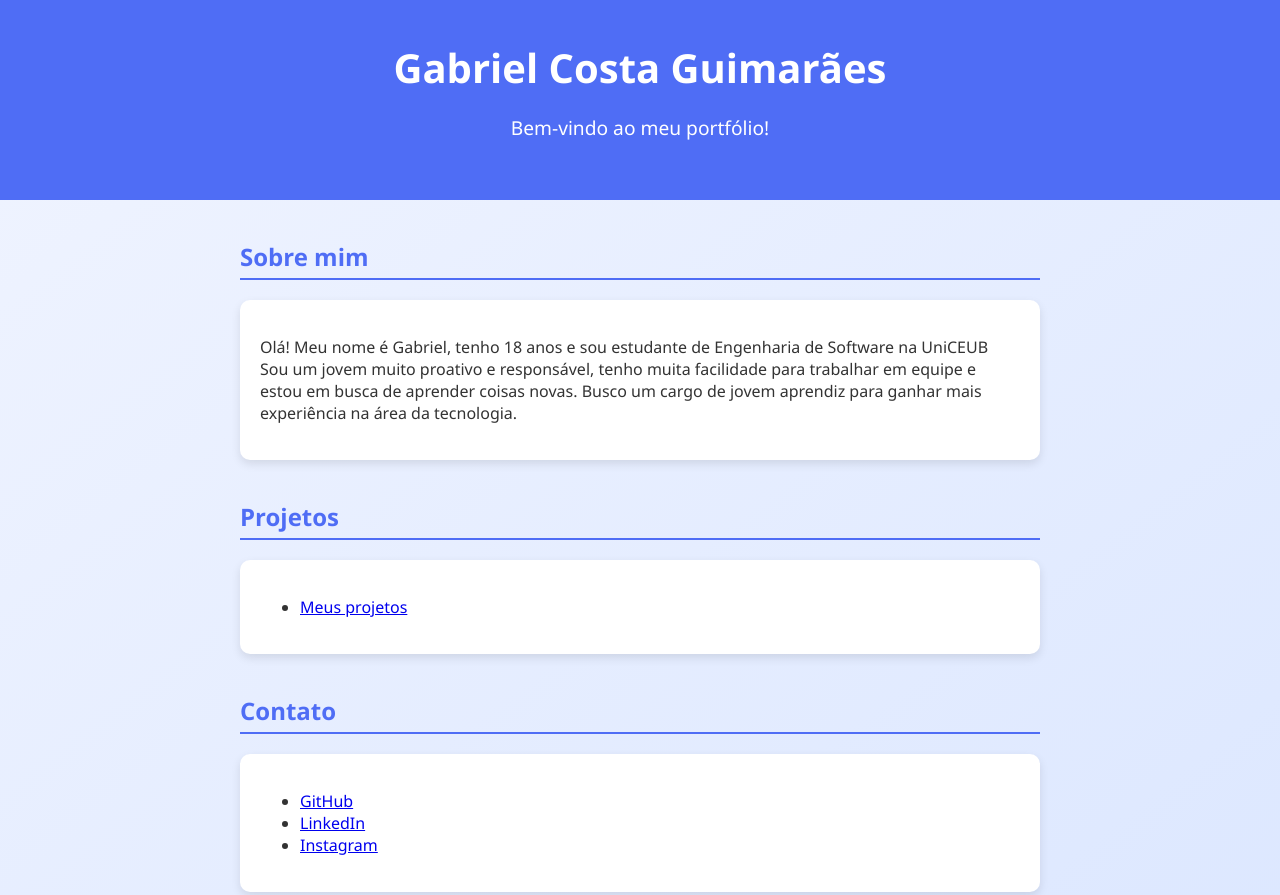
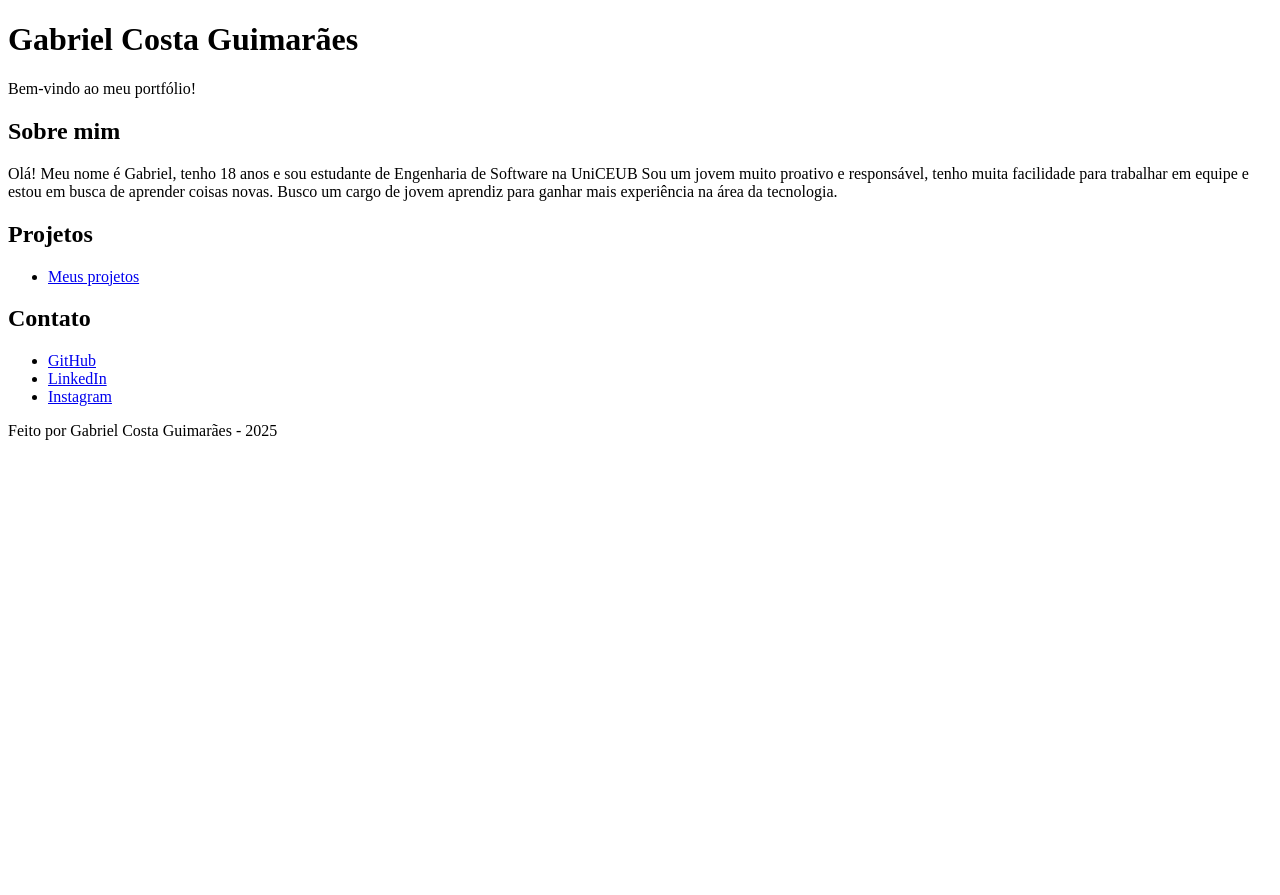
Before and after one commit to gabxnz/page, a plain HTML site: page index.html in a window 1280 px wide. Shown: the top 895 px of the page. After the commit the page ends 800 px from the top, so only its background shows below. Drawn offline with Linux system fonts and the light colour scheme.

Commit message:
Update index.html

```diff
--- a/index.html
+++ b/index.html
@@ -1,61 +1,4 @@
 <!DOCTYPE html>
-<html lang="pt-BR">
-<head>
-  <meta charset="UTF-8" />
-  <meta name="viewport" content="width=device-width, initial-scale=1.0" />
-  <title>Meu Portfólio</title>
-  <style>
-    body {
-      margin: 0;
-      font-family: 'Segoe UI', sans-serif;
-      background: linear-gradient(to bottom right, #f0f4ff, #dce7ff);
-      color: #333;
-    }
-
-    header {
-      background-color: #4f6df5;
-      color: white;
-      padding: 40px 20px;
-      text-align: center;
-    }
-
-    header h1 {
-      margin: 0;
-      font-size: 2.5em;
-    }
-
-    header p {
-      font-size: 1.2em;
-    }
-
-    section {
-      max-width: 800px;
-      margin: 40px auto;
-      padding: 0 20px;
-    }
-
-    section h2 {
-      color: #4f6df5;
-      border-bottom: 2px solid #4f6df5;
-      padding-bottom: 5px;
-    }
-
-    .card {
-      background: white;
-      border-radius: 10px;
-      padding: 20px;
-      box-shadow: 0 4px 10px rgba(0,0,0,0.1);
-      margin: 20px 0;
-    }
-
-    footer {
-      background-color: #f0f0f0;
-      text-align: center;
-      padding: 20px;
-      font-size: 0.9em;
-      color: #555;
-    }
-  </style>
 </head>
 <body>
 
```
